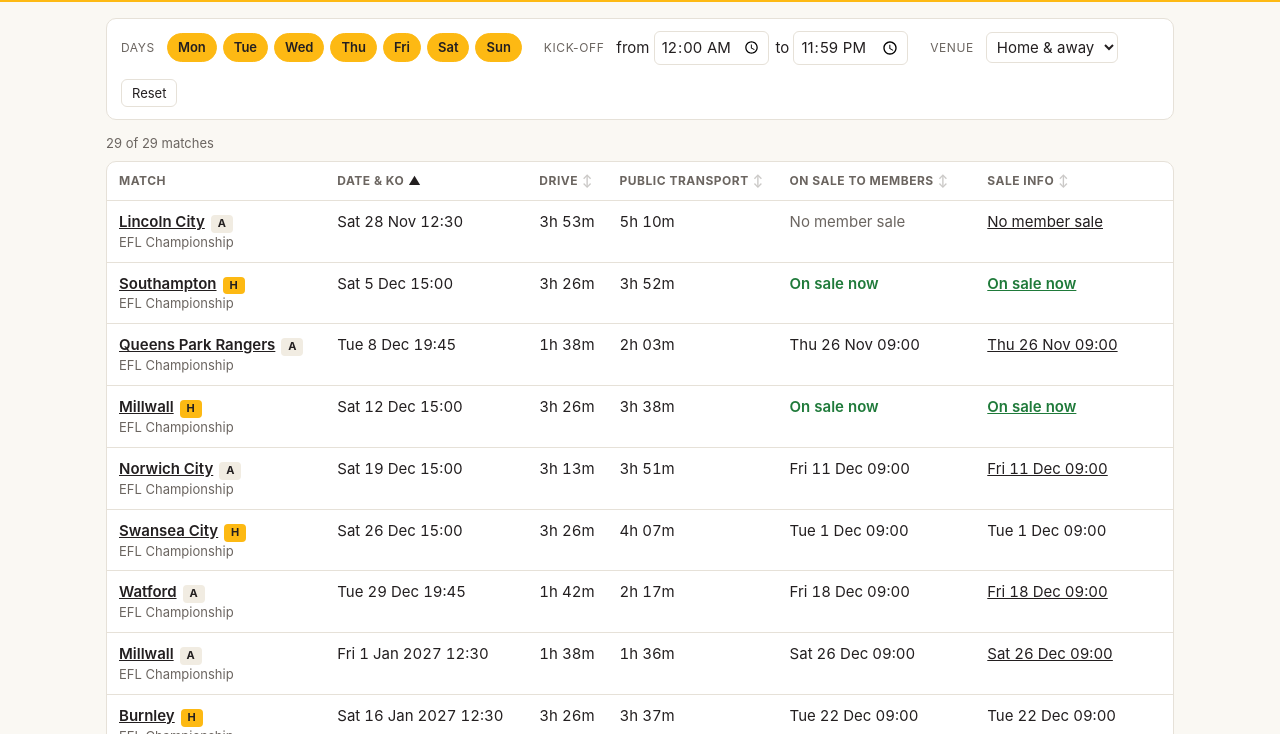
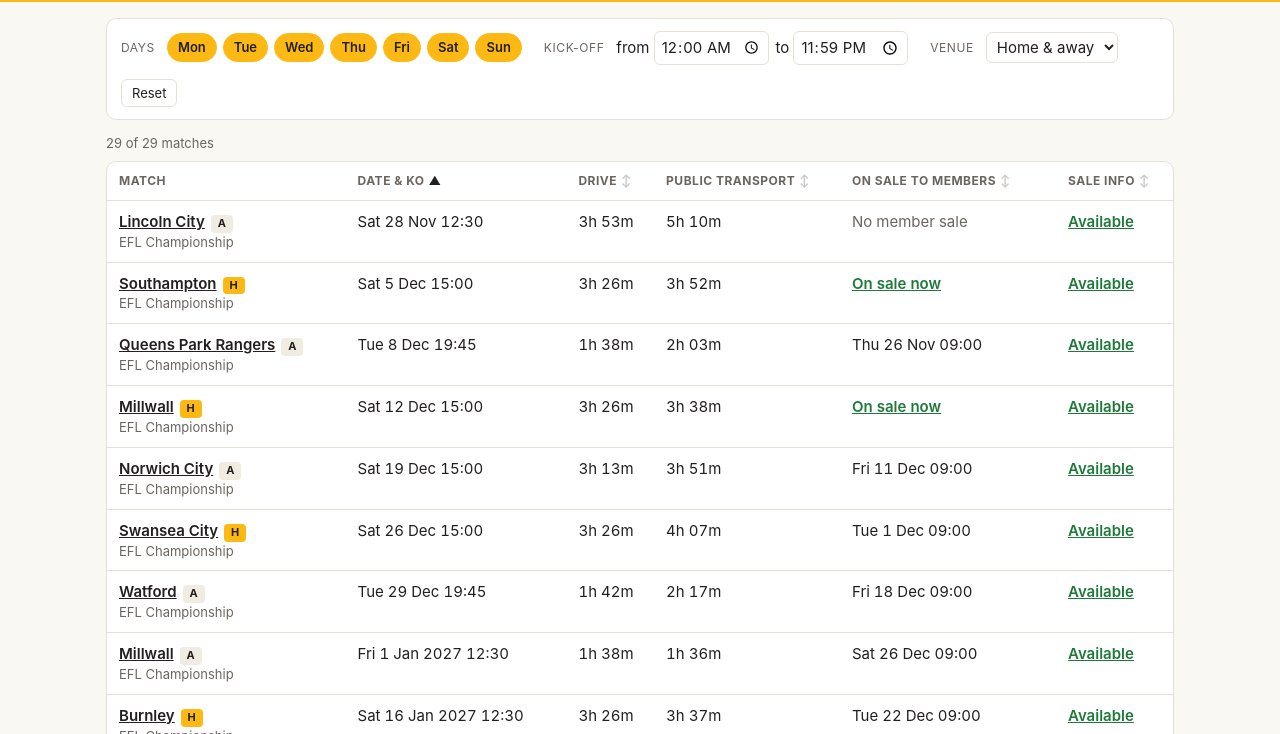
Before and after one commit to sheepworrier/wolves-tickets, a plain HTML site: page index.html in a window 1280 px wide. Shown: the part 66-800 px from the top of the page. Drawn offline with Linux system fonts and the light colour scheme.

Commit message:
Sale info shows availability; members column shows the members' date
Co-Authored-By: Claude Opus 5.5 <noreply@anthropic.com>
Claude-Session: https://claude.ai/code/session_01EdqyzyCm7S1fNMy77FjKuR

```diff
--- a/index.html
+++ b/index.html
@@ -116,29 +116,29 @@ const ukParts = iso => {
 };
 const mins = m => m == null ? "—" : (m >= 60 ? `${Math.floor(m / 60)}h ${String(m % 60).padStart(2, "0")}m` : `${m}m`);
 
+// On sale to members: on sale now (links to the club's buy page), the members' date (home: from the
+// club page; away and cups: from the sales PDF), "No member sale", or TBC until it's known.
 function membersCell(m) {
-  if (m.members_status === "on sale") return { html: '<span class="on">On sale now</span>', sortv: "0" };
+  if (m.members_status === "on sale")
+    return { html: `<a class="on" href="${m.buy_url}" target="_blank" rel="noopener">On sale now</a>`, sortv: "0" };
   if (m.members_status === "no member sale") return { html: '<span class="none">No member sale</span>', sortv: "~1" };
   if (m.members_on_sale) return { html: ukParts(m.members_on_sale).text, sortv: m.members_on_sale };
   return { html: '<span class="tbc">TBC</span>', sortv: "~0" };
 }
-// Away: once released, the members' date from the sales PDF, linking to that PDF; before that, the
-// release date. Home: sale details are on the club page itself, so show the members' date or on-sale.
+// Sale info: is the sales information out yet?
+//  - away (and cup) games: "Available" once the sales PDF is out (links to it), else the release date
+//  - home league games: available from the start of the season (links to the club's ticket page)
+//  - fixtures not on the club's ticket page yet: TBC
 function infoCell(m) {
-  const mem = membersCell(m);
-  if (m.sales_pdf) {
-    const text = m.members_status === "on sale" ? "On sale now" : m.members_status === "no member sale" ? "No member sale"
-      : m.members_on_sale ? ukParts(m.members_on_sale).text : "Sales info";
-    return { html: `<a href="${m.sales_pdf}" target="_blank" rel="noopener" title="Away sales information (PDF)">${text}</a>`,
-             sortv: mem.sortv };
-  }
-  if (m.info_release && m.members_status === "TBC")
-    return { html: `<span class="tbc">Info from ${ukParts(m.info_release).text}</span>`, sortv: "1" + m.info_release };
-  if (m.home && m.members_status === "on sale")
-    return { html: `<a class="on" href="${m.buy_url}" target="_blank" rel="noopener">On sale now</a>`, sortv: mem.sortv };
-  if (m.source === "fixtures") return { html: '<span class="none">Not announced yet</span>', sortv: "~0" };
-  if (m.home) return { html: mem.html, sortv: mem.sortv };
-  return { html: '<span class="none">—</span>', sortv: "~" };
+  if (m.sales_pdf)
+    return { html: `<a class="on" href="${m.sales_pdf}" target="_blank" rel="noopener" title="Sales information (PDF)">Available</a>`,
+             sortv: "0" };
+  if (m.info_release)
+    return { html: `<span class="tbc">From ${ukParts(m.info_release).text}</span>`, sortv: "1" + m.info_release };
+  if (m.source !== "fixtures" && m.home && (m.members_on_sale || m.members_status === "on sale"))
+    return { html: `<a class="on" href="https://www.wolves.co.uk/tickets-hospitality/" target="_blank" rel="noopener">Available</a>`,
+             sortv: "0" };
+  return { html: '<span class="tbc">TBC</span>', sortv: "~" };
 }
 const sortValue = (m, key) => ({
   kickoff: m.kickoff, drive: m.drive_minutes ?? Infinity, transit: m.transit_minutes ?? Infinity,
```
